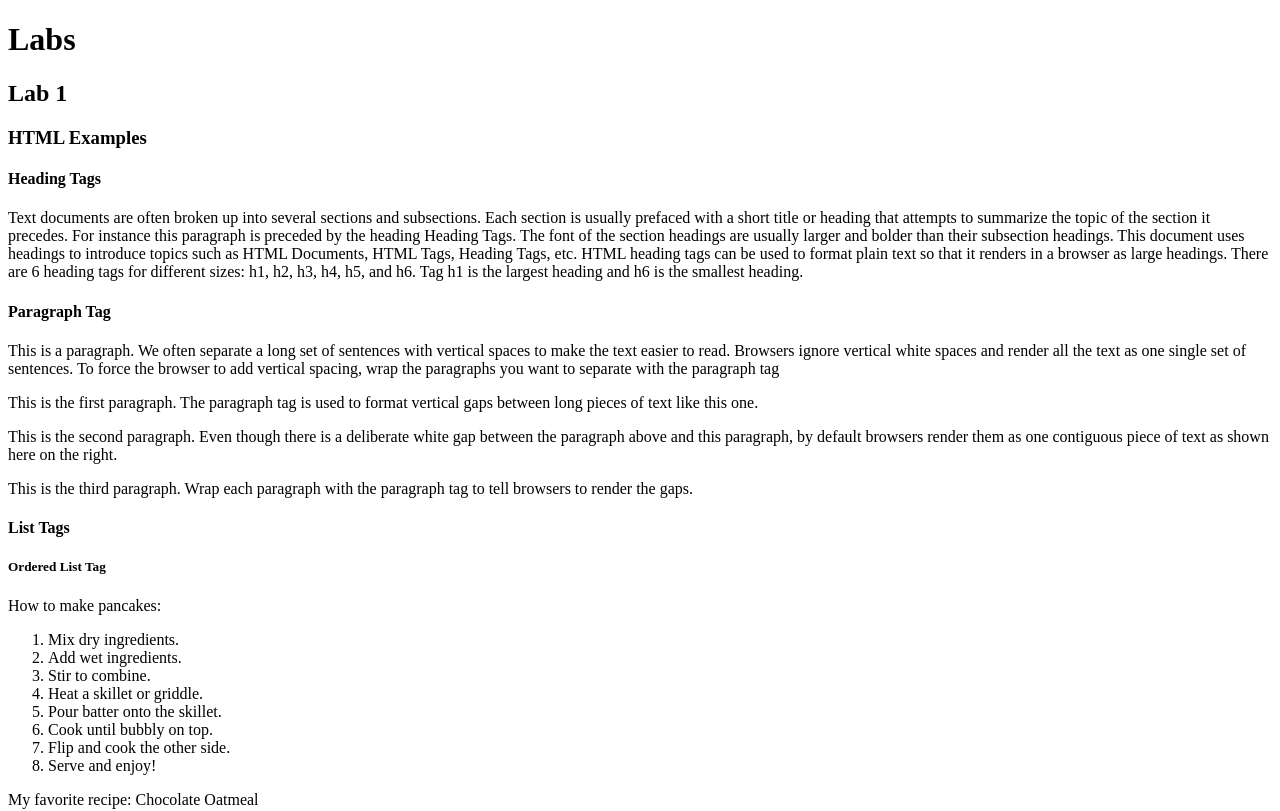
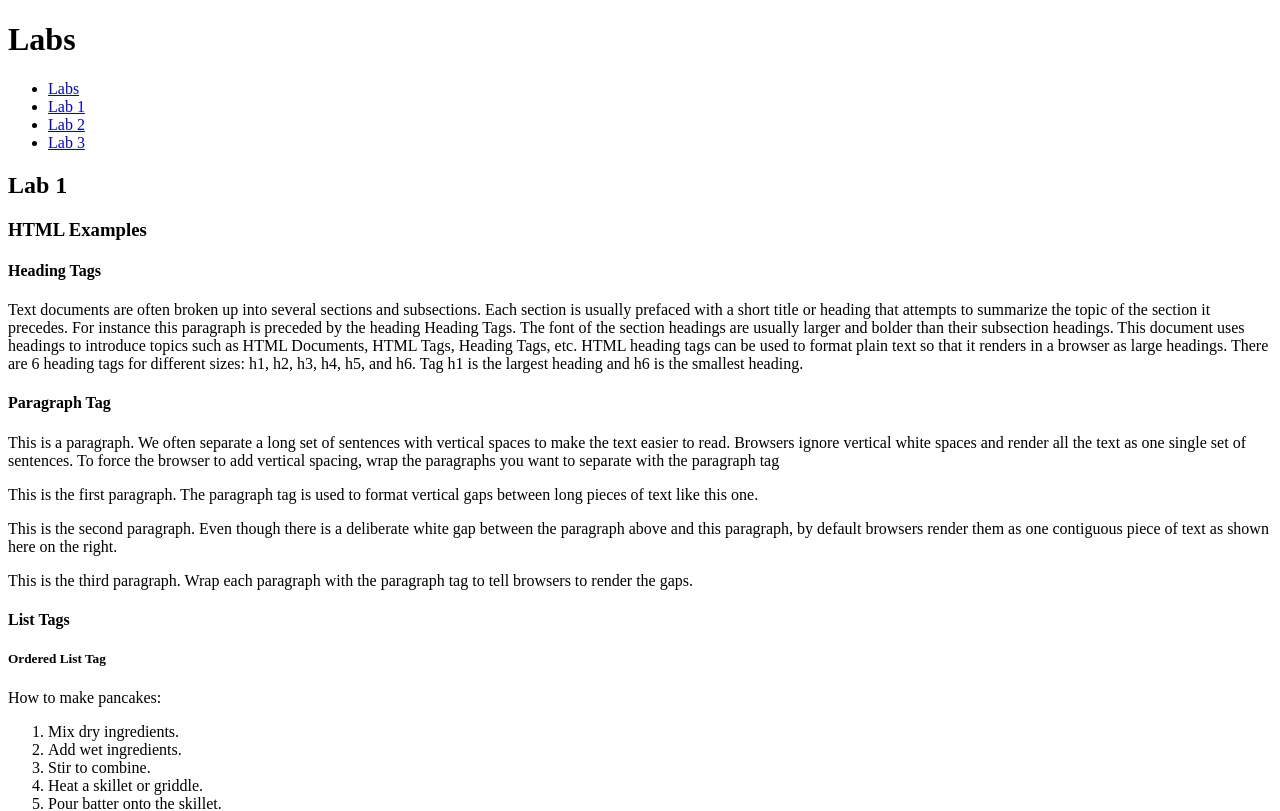
Before and after one commit to 9cc-cxy/kanbas-react-web-app, a React (Create React App) app: page /#/Labs/Lab1 in a window 1280 px wide. Shown: the top 811 px of the page. Built offline with nearby package versions, Linux system fonts and the light colour scheme.

Commit message:
lab1 finished

```diff
--- a/package.json
+++ b/package.json
@@ -12,6 +12,8 @@
     "@types/react-dom": "^18.3.0",
     "react": "^18.3.1",
     "react-dom": "^18.3.1",
+    "react-router": "^6.26.2",
+    "react-router-dom": "^6.26.2",
     "react-scripts": "5.0.1",
     "typescript": "^4.9.5",
     "web-vitals": "^2.1.4"
--- a/src/App.tsx
+++ b/src/App.tsx
@@ -1,9 +1,14 @@
-import React from "react";
 import Labs from "./Labs";
+import { HashRouter, Route, Routes, Navigate } from "react-router-dom";
 export default function App() {
   return (
-    <div>
-      <Labs />
-    </div>
+    <HashRouter>
+      <div>
+        <Routes>
+          <Route path="/" element={<Navigate to="Labs" />} />
+          <Route path="/Labs/*" element={<Labs />} />
+        </Routes>
+      </div>
+    </HashRouter>
   );
 }
--- /dev/null
+++ b/src/Labs/Lab2/index.tsx
@@ -0,0 +1,7 @@
+export default function Lab2() {
+  return (
+    <div>
+      <h2>Lab 2</h2>
+    </div>
+  );
+}
--- /dev/null
+++ b/src/Labs/Lab3/index.tsx
@@ -0,0 +1,7 @@
+export default function Lab3() {
+  return (
+    <div>
+      <h2>Lab 3</h2>
+    </div>
+  );
+}
--- /dev/null
+++ b/src/Labs/TOC.tsx
@@ -0,0 +1,12 @@
+import { Link } from "react-router-dom"
+
+export default function TOC() {
+  return (
+    <ul>
+      <li><Link to="/Labs">Labs</Link></li>
+      <li><Link to="/Labs/Lab1">Lab 1</Link></li>
+      <li><Link to="/Labs/Lab2">Lab 2</Link></li>
+      <li><Link to="/Labs/Lab3">Lab 3</Link></li>
+    </ul>
+  );
+}
--- a/src/Labs/index.tsx
+++ b/src/Labs/index.tsx
@@ -1,8 +1,19 @@
 import Lab1 from "./Lab1";
+import { Route, Routes, Navigate } from "react-router";
+import TOC from "./TOC";
+import Lab2 from "./Lab2";
+import Lab3 from "./Lab3";
 export default function Labs() {
   return (
-    <div id="wd-labs">
+    <div>
       <h1>Labs</h1>
-      <Lab1 />
+      <TOC />
+      <Routes>
+        <Route path="/" element={<Navigate to="Lab1" />} />
+        <Route path="Lab1" element={<Lab1 />} />
+        <Route path="Lab2" element={<Lab2 />} />
+        <Route path="Lab3" element={<Lab3 />} />
+      </Routes>
     </div>
-);}
+  );
+}
```
Also changed, not shown: 1 other file (tests, documents, lock files or other folders).
